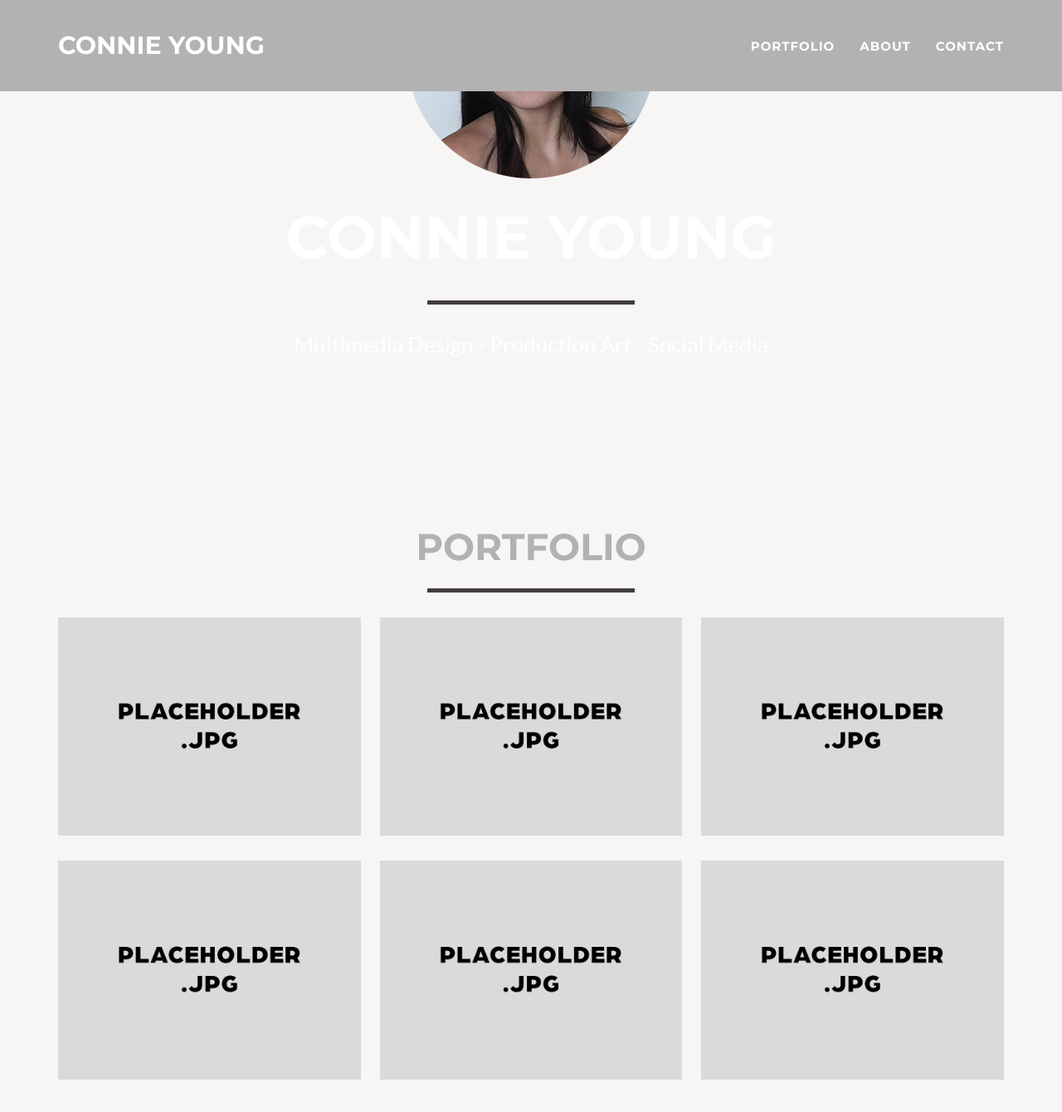
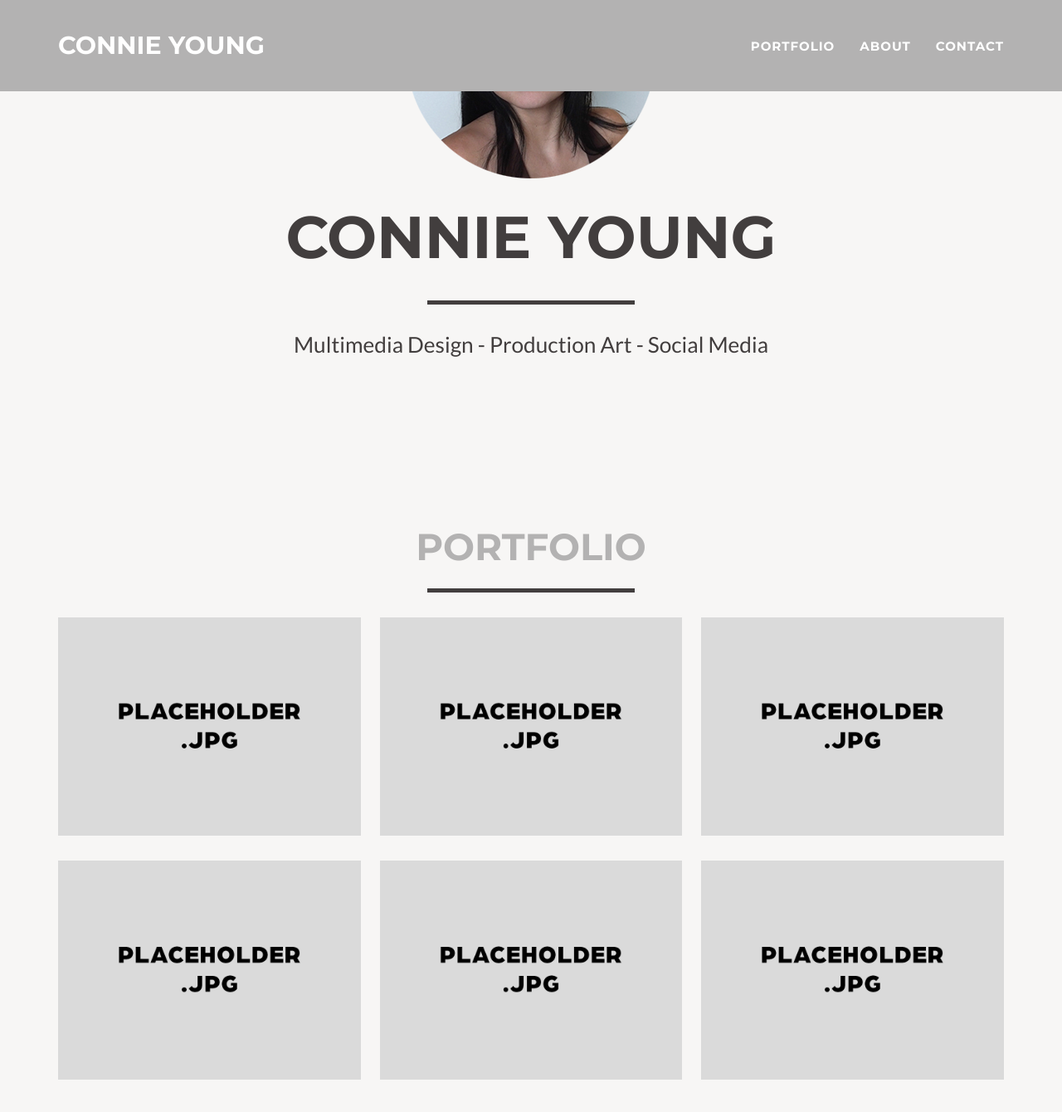
Before and after one commit to conniemyou/cyoung-portfolio, a Jekyll site: the page built from _posts/2014-07-18-project-1.markdown, in a window 1280 px wide and 1400 px high, scrolled down 285 px. Shown: the top 1340 px of the window at 83% size. Built offline with Jekyll 4.4.1, drawn with Linux system fonts in a browser that asks for light colours.

Commit message:
social color change

```diff
--- a/_includes/css/main.css
+++ b/_includes/css/main.css
@@ -67,7 +67,7 @@ hr.star-primary:after {
 
 header {
     text-align: center;
-    color: #fff;
+    color: #423E3E;
     background: #{{ site.color.tertiary }};
 }
 
@@ -268,7 +268,7 @@ section.success {
     margin-top: 15px;
     border: solid 2px #fff;
     font-size: 20px;
-    color: #fff;
+    color: #423E3E;
     background: 0 0;
     transition: all .3s ease-in-out;
 }
```
